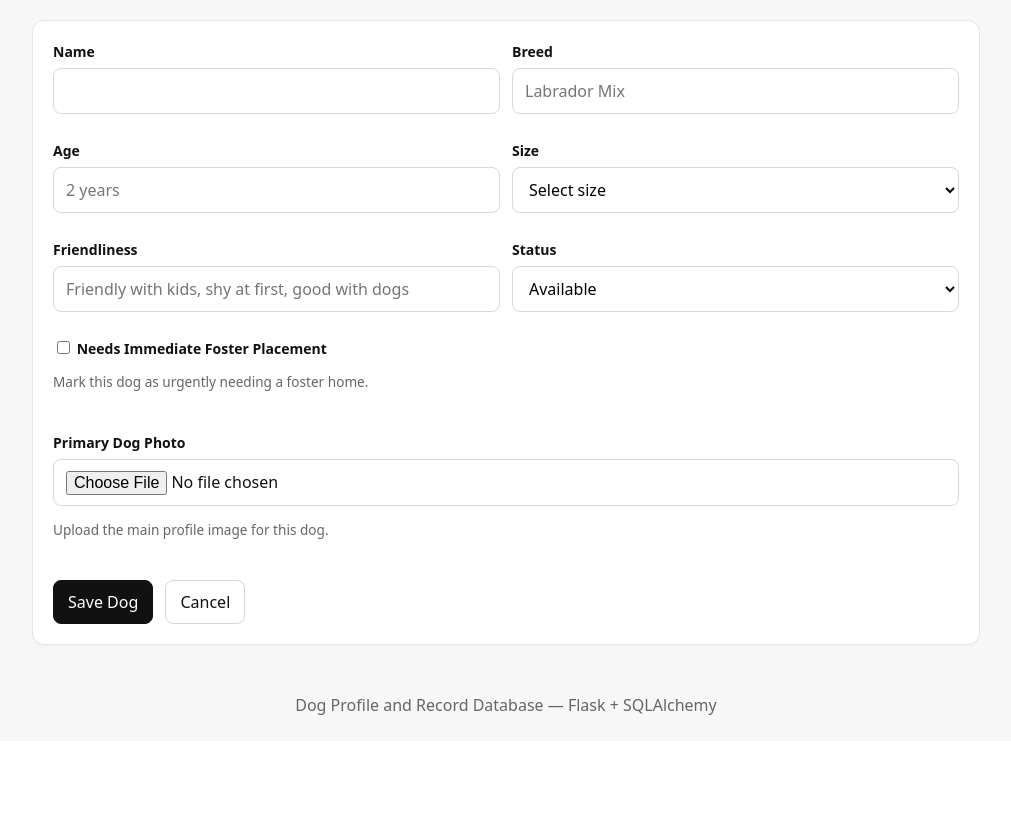
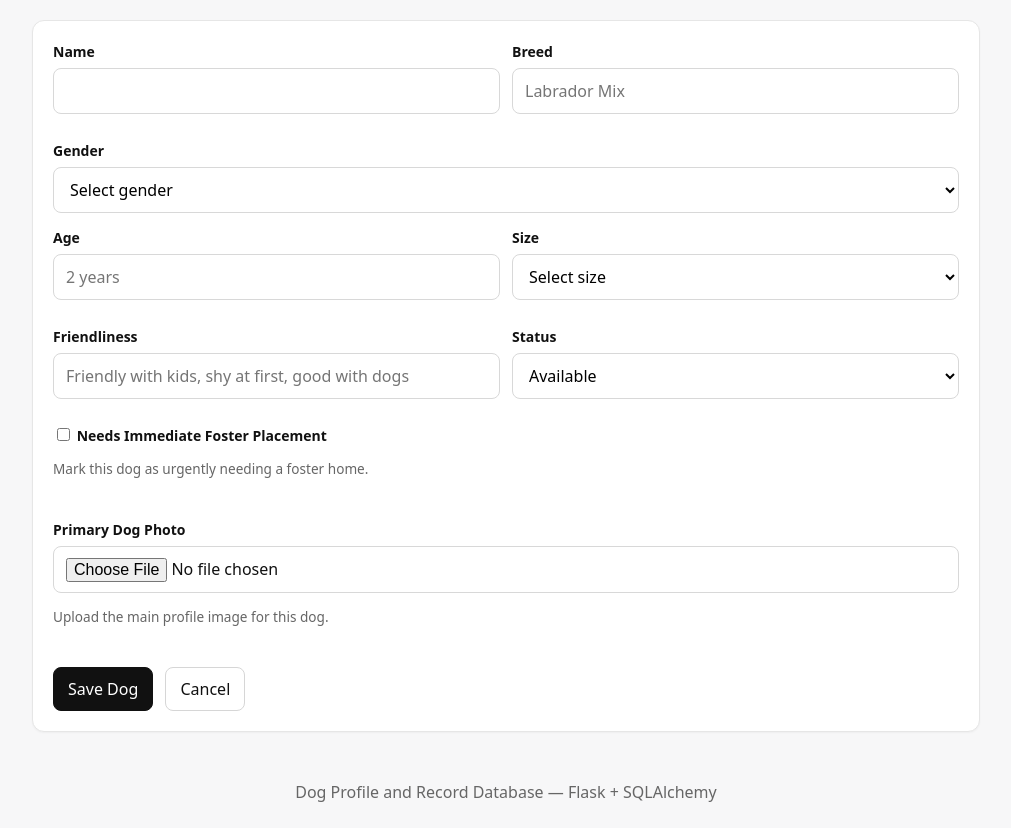
Before and after one commit to alexanmf/dog-app, a Flask app: page /dog/add in a window 1280 px wide. Shown: the part 203-1031 px from the top of the page, without its empty margins (134-1145 px from the left). Before the commit the page ends 918 px from the top, so only its background shows below. Run offline with Flask 3, Linux system fonts and the light colour scheme; the visitor is signed in with stand-in values (Sample User, id 1); some libraries are stand-ins or nearby versions.

Commit message:
Add gender selection to dog profile form

```diff
--- a/dog_profile_demo/templates/form.html
+++ b/dog_profile_demo/templates/form.html
@@ -36,7 +36,14 @@
         >
       </div>
     </div>
-
+<div class="field">
+  <label for="gender">Gender</label>
+  <select id="gender" name="gender">
+    <option value="">Select gender</option>
+    <option value="Female" {% if dog and dog.gender == "Female" %}selected{% endif %}>Female</option>
+    <option value="Male" {% if dog and dog.gender == "Male" %}selected{% endif %}>Male</option>
+  </select>
+</div>
     <div class="row">
       <div class="field">
         <label for="age">Age</label>
```
